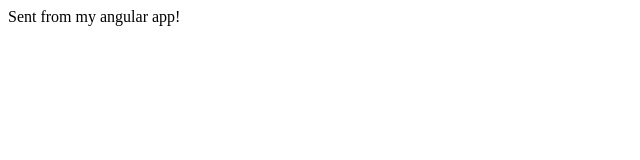
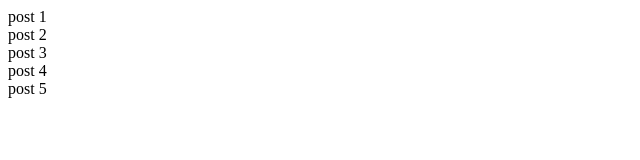
Before and after one commit to StephenPunwasi/mean-voting-app, a plain HTML site: page index.html in a window 1280 px wide. Shown: the whole page, without its empty margins (0-640 px from the left). Drawn offline with nearby package versions, Linux system fonts and the light colour scheme.

Commit message:
Repeat a list

```diff
--- a/app.js
+++ b/app.js
@@ -2,5 +2,11 @@ angular.module('flapperNews', [])
 .controller('MainCtrl', [
 '$scope',
 function($scope){
-  $scope.test = 'Sent from my angular app!';
+  $scope.posts = [
+  'post 1',
+  'post 2',
+  'post 3',
+  'post 4',
+  'post 5'
+  ];
 }]);
--- a/index.html
+++ b/index.html
@@ -6,8 +6,8 @@
     <script src="app.js"></script>
   </head>
   <body ng-app="flapperNews" ng-controller="MainCtrl">
-    <div>
-      {{test}}
+    <div ng-repeat="post in posts">
+      {{post}}
     </div>
   </body>
 </html>
```
